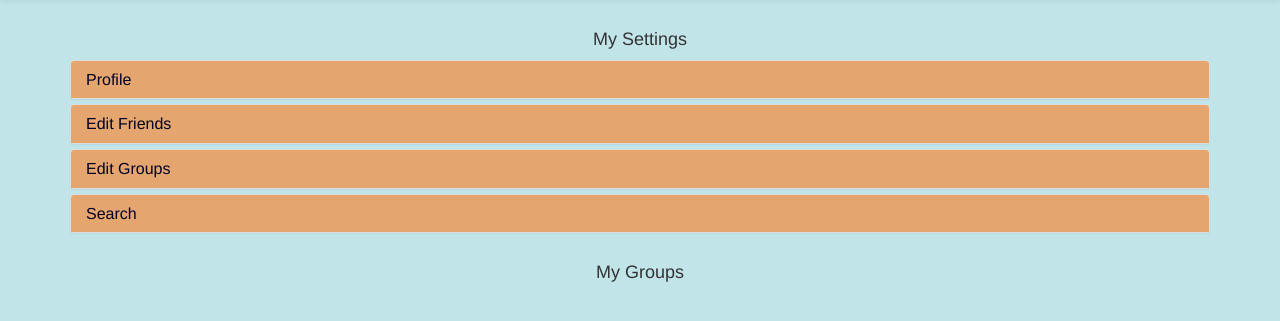
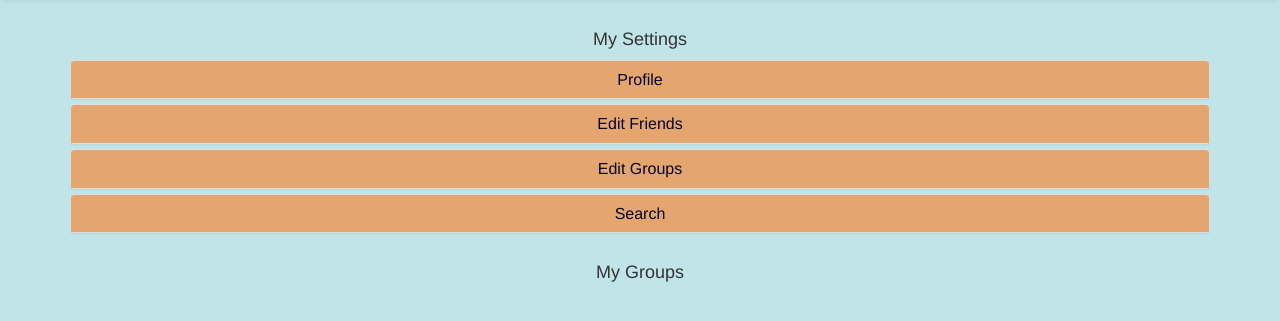
Before and after one commit to sag109/golight, a Python web app: template templates/golight.html in a window 1280 px wide. Shown: the part 52-373 px from the top of the page. Run offline with Jinja, Linux system fonts and the light colour scheme; the template is opened without the code that fills it, so the values that code supplies are empty; some libraries are stand-ins or nearby versions.

Commit message:
centered panel titles

```diff
--- a/static/js/main.js
+++ b/static/js/main.js
@@ -19,7 +19,7 @@ function updateGroupList() {
 		groupList += '<div class="panel-group" id="groupaccordion">';
 
 		groupList += '<div class="panel panel-default">';
-		groupList += '<div class="panel-heading" data-toggle="collapse" data-parent="#accordion" data-target="#myfriends">';
+		groupList += '<div class="panel-heading text-center" data-toggle="collapse" data-parent="#accordion" data-target="#myfriends">';
 		groupList += '<h4 class="panel-title">';
 		groupList += '<a data-toggle="collapse" data-parent="#groupaccordion" href="#myfriends" onClick="setMainView(this)">My Friends</a>';
 		groupList += '</h4>';
@@ -33,7 +33,7 @@ function updateGroupList() {
 		for(var i=0; i<groups.length; i++) {
 			var cur = groups[i];
 			groupList += '<div class="panel panel-default">';
-			groupList += '<div class="panel-heading" data-toggle="collapse" data-parent="#accordion" data-target="#group'+i+'">'; ///
+			groupList += '<div class="panel-heading text-center" data-toggle="collapse" data-parent="#accordion" data-target="#group'+i+'">'; ///
 			groupList += '<h4 class="panel-title">';
 			groupList += '<a data-toggle="collapse" data-parent="#groupaccordion" href="#group'+i+'" onClick="setMainView(this)">';
 			groupList += cur.name;
--- a/templates/golight.html
+++ b/templates/golight.html
@@ -45,7 +45,7 @@
 		<div class="container">
 			<div class="panel-group" id="accordion">
 				<div class="panel panel-default">
-					<div class="panel-heading" data-toggle="collapse" data-parent="#accordion" data-target="#collapse1">
+					<div class="panel-heading text-center" data-toggle="collapse" data-parent="#accordion" data-target="#collapse1">
 						<h4 class="panel-title">
 							<a data-toggle="collapse" data-parent="#accordion" href="#collapse1">Profile</a>
 						</h4>
@@ -69,7 +69,7 @@
 					</div>
 				</div>
 				 <div class="panel panel-default">
-                                        <div class="panel-heading" data-toggle="collapse" data-parent="#accordion" data-target="#collapse2">
+                                        <div class="panel-heading text-center" data-toggle="collapse" data-parent="#accordion" data-target="#collapse2">
                                                 <h4 class="panel-title">
                                                         <a data-toggle="collapse" data-parent="#accordion" href="#collapse2">Edit Friends</a>
                                                 </h4>
@@ -120,7 +120,7 @@
                                         </div>
                                 </div>
 				 <div class="panel panel-default">
-                                        <div class="panel-heading" data-toggle="collapse" data-parent="#accordion" data-target="#collapse3">
+                                        <div class="panel-heading text-center" data-toggle="collapse" data-parent="#accordion" data-target="#collapse3">
                                                 <h4 class="panel-title">
                                                         <a data-toggle="collapse" data-parent="#accordion" href="#collapse3">Edit Groups</a>
                                                 </h4>
@@ -202,7 +202,7 @@
                                         </div>
                                 </div>
 				 <div class="panel panel-default">
-                                        <div class="panel-heading" data-toggle="collapse" data-parent="#accordion" data-target="#collapse4">
+                                        <div class="panel-heading text-center" data-toggle="collapse" data-parent="#accordion" data-target="#collapse4">
                                                 <h4 class="panel-title">
                                                         <a data-toggle="collapse" data-parent="#accordion" href="#collapse4">Search</a>
                                                 </h4>
```
